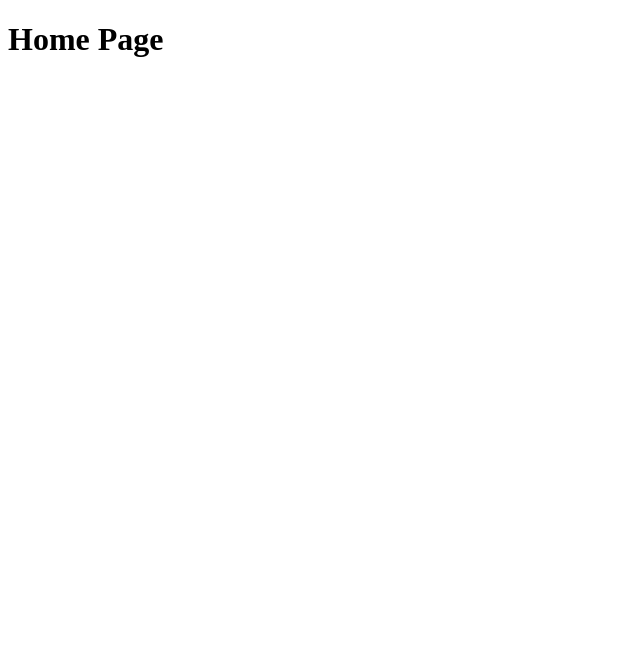
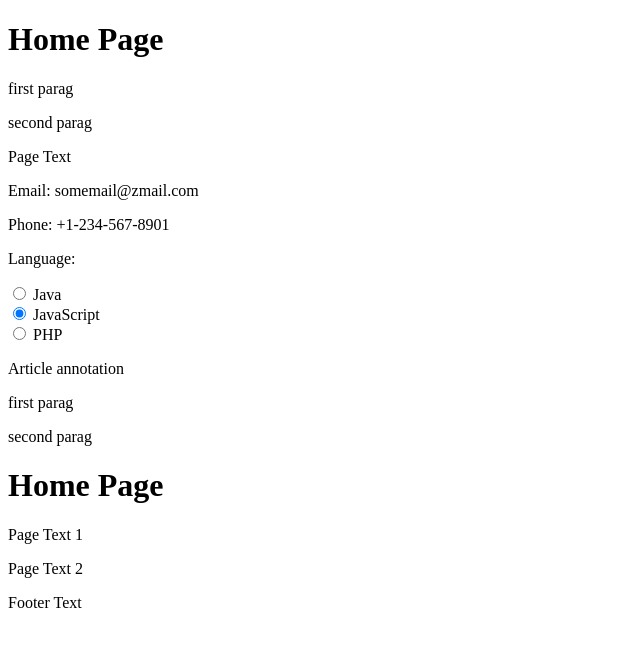
Before and after one commit to BelitskyiAlexandr/javascript-tries, a plain HTML site: page dom/elements_search.html in a window 1280 px wide. Shown: the whole page, without its empty margins (0-640 px from the left). Drawn offline with Linux system fonts and the light colour scheme.

Commit message:
different searches of items by js

```diff
--- a/dom/elements_search.html
+++ b/dom/elements_search.html
@@ -1,15 +1,101 @@
 <!DOCTYPE html>
 <html lang="en">
+
 <head>
     <meta charset="UTF-8">
     <meta name="viewport" content="width=device-width, initial-scale=1.0">
     <title>Document</title>
 </head>
+
 <body>
     <h1 id="header">Home Page</h1>
     <script>
         const headerElement = document.getElementById("header");
         console.log("Text: ", headerElement.innerText); // Text:  Home Page
     </script>
+
+    <p>first parag</p>
+    <p>second parag</p>
+    <script>
+        const paragraphs = document.getElementsByTagName("p");  // paragraphs is list
+
+        for (p of paragraphs) {
+            console.log(p.innerText);   // text of paragraphs
+        }
+        console.log(paragraphs.length);
+    </script>
+
+    <p class="text">Page Text</p>
+    <p class="contacts">Email: somemail@zmail.com</p>
+    <p class="contacts">Phone: +1-234-567-8901</p>
+    <script>
+        const contacts = document.getElementsByClassName("contacts");
+
+        for (contact of contacts) {
+            console.log(contact.innerText);
+        }
+    </script>
+
+    <form>
+        <p>Language:</p>
+        <input type="radio" name="lang" value="Java">
+        <label>Java</label>
+        <br>
+        <input type="radio" name="lang" value="JavaScript" checked>
+        <label>JavaScript</label>
+        <br>
+        <input type="radio" name="lang" value="PHP">
+        <label>PHP</label>
+        <br>
+    </form>
+    <script>
+        // all elements where name="lang"
+        const langs = document.getElementsByName("lang");
+        for (lang of langs) {
+            console.log(lang.value);    // get value
+        }
+    </script>
+
+    <div class="annotation">
+        <p>Article annotation</p>
+    </div>
+    <div class="text">
+        <p>first parag</p>
+        <p>second parag</p>
+    </div>
+    <script>
+        const elems = document.querySelectorAll(".text p");
+        //const elems = document.querySelector(".text p") - only first
+        for (elem of elems) {
+            console.log(elem.innerText);
+        }
+    </script>
+
+
+    <div id="article">
+        <h1 id="header">Home Page</h1>
+        <p class="text">Page Text 1</p>
+        <p class="text">Page Text 2</p>
+    </div>
+    <div id="footer">
+        <p class="text">Footer Text</p>
+    </div>
+    <script>
+        // get element where id="article"
+        const article = document.getElementById("article");
+        // in this element we search where class="text"
+        const articleContent = article.getElementsByClassName("text");
+        for (p of articleContent) {
+            console.log(p);
+        }
+        // getElementsByTagName(), getElementsByClassName(), getElementsByName(), querySelectorAll() returns
+        // a list of elements as a NodeList object, which is similar to an array and which we can iterate over
+        // and get each individual element from that set.
+
+        // querySelectorAll() returns a static NodeList, while the other methods return a non-static list.
+        // When you change items in a non-static list, all changes are immediately applied to the web page.
+        // When you change items from a static list, the changes may not take effect immediately.
+    </script>
 </body>
+
 </html>
```
